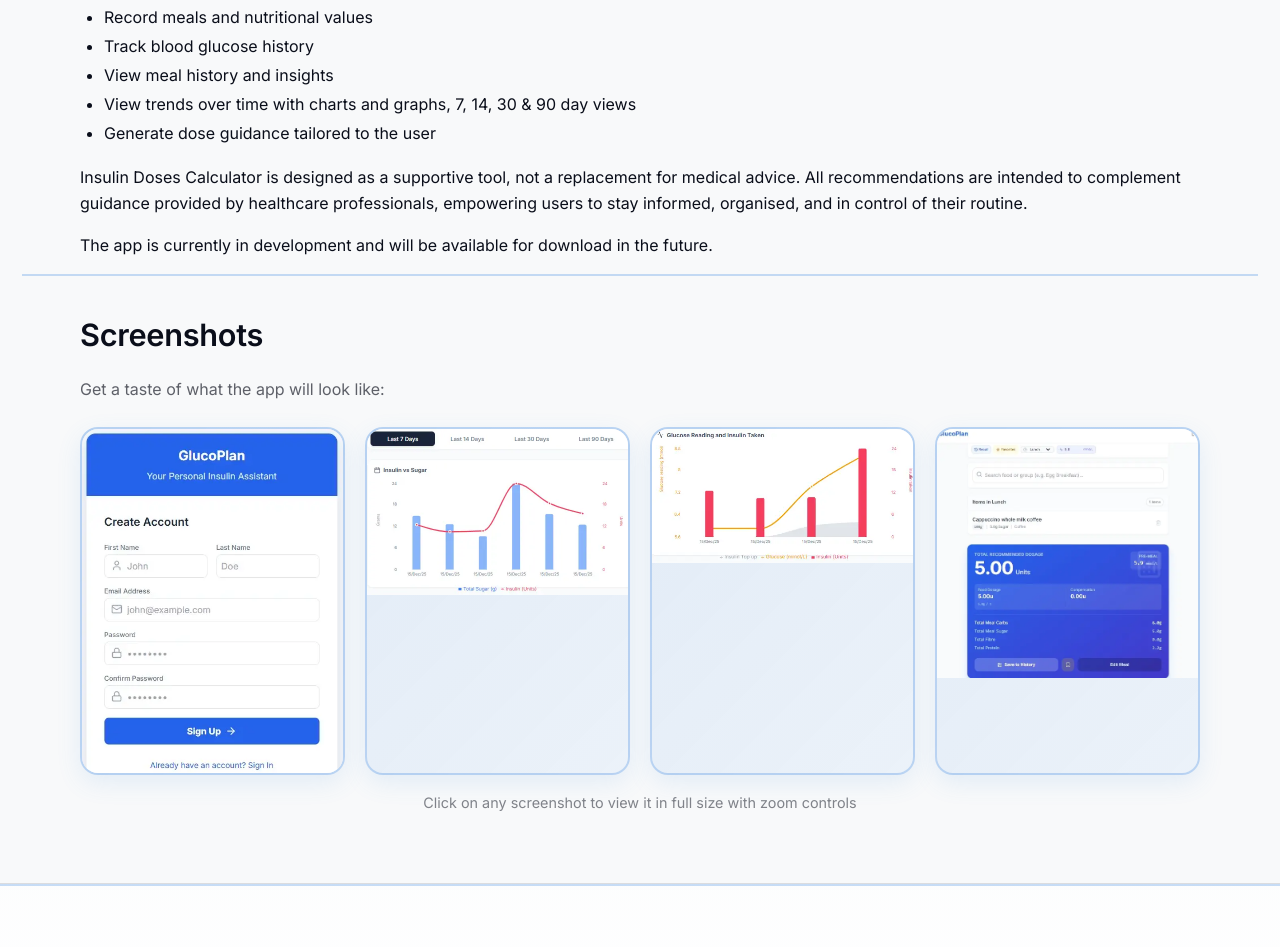
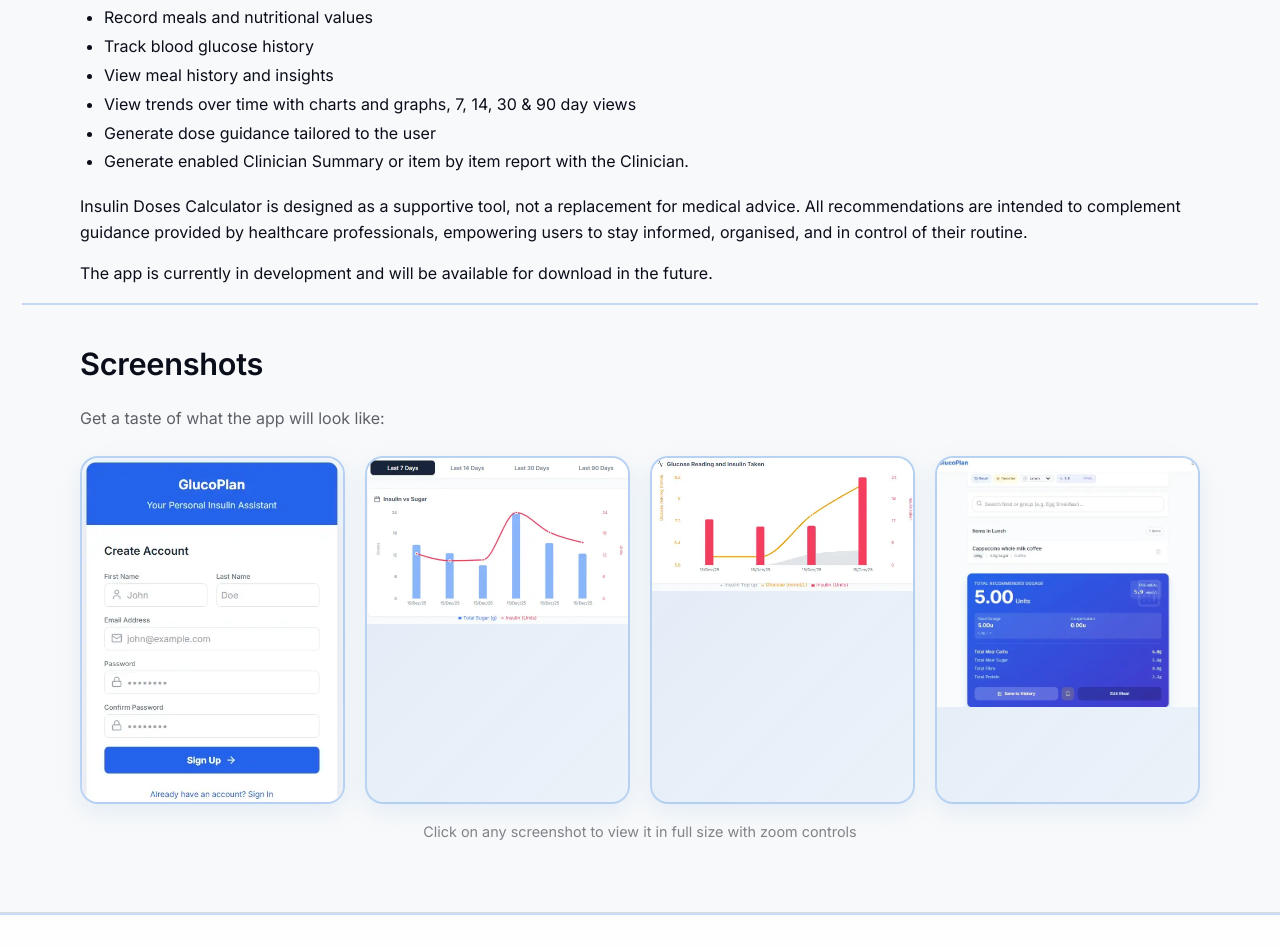
Before and after one commit to Barnadown2024/iDC-Website, a plain HTML site: page index.html in a window 1280 px wide. Shown: the part 1328-2275 px from the top of the page. Drawn offline with Linux system fonts and the light colour scheme.

Commit message:
Add Clinician Summary feature to feature list

```diff
--- a/index.html
+++ b/index.html
@@ -137,6 +137,7 @@
           <li>View meal history and insights</li>
           <li>View trends over time with charts and graphs, 7, 14, 30 & 90 day views</li>
           <li>Generate dose guidance tailored to the user</li>
+          <li>Generate enabled Clinician Summary or item by item report with the Clinician.</li>
         </ul>
         <p>
           Insulin Doses Calculator is designed as a supportive tool, not a replacement for medical advice. All recommendations are intended to complement guidance provided by healthcare professionals, empowering users to stay informed, organised, and in control of their routine.
```
